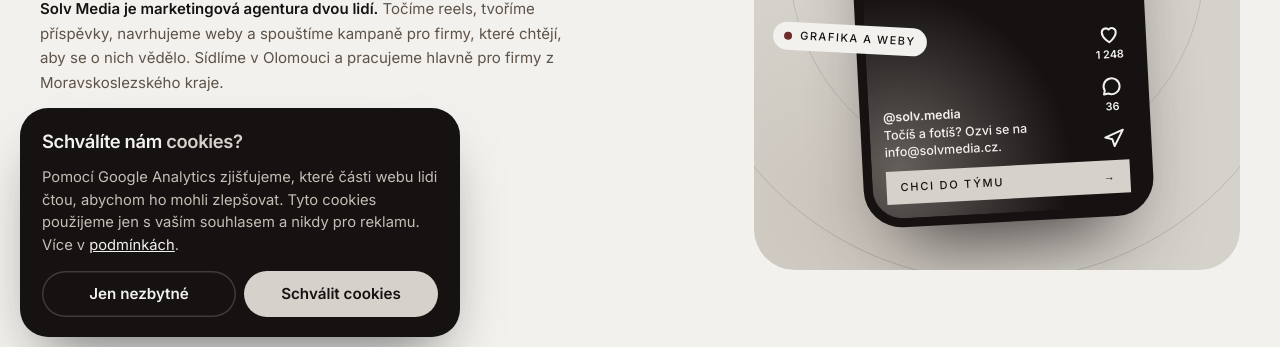
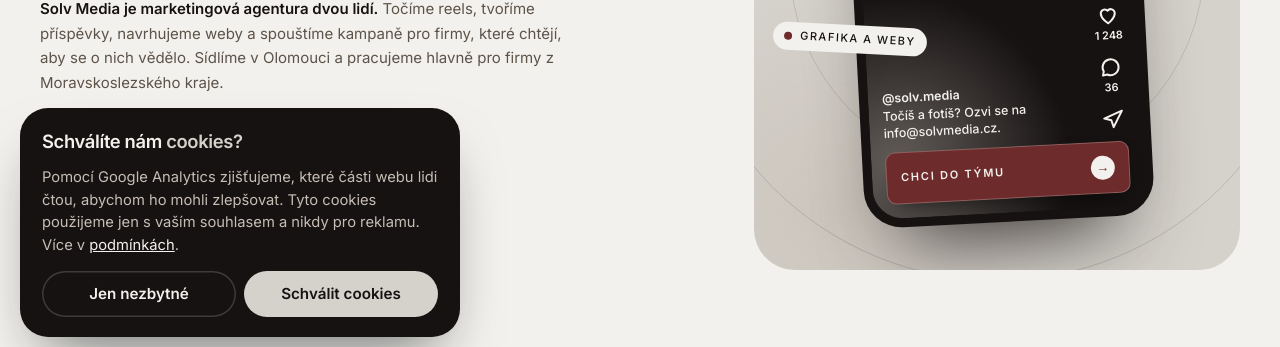
Before and after one commit to astaroam/solvmedia-web, a plain HTML site: page index.html in a window 1280 px wide. Shown: the part 451-798 px from the top of the page. Drawn offline with nearby package versions, Linux system fonts and the light colour scheme.

Commit message:
Náhled: tlačítko Chci do týmu ve vínové
Co-Authored-By: Claude Opus 5.5 <noreply@anthropic.com>
Claude-Session: https://claude.ai/code/session_01Fag1xAuWJfUsfgxPpXrcC9

```diff
--- a/index.html
+++ b/index.html
@@ -848,6 +848,12 @@ h1, h2, h3, .hero h1, .head h2, .contact h2 { font-family: var(--font-head); fon
 footer .services-nav { font: 600 1rem/1.4 var(--font-head); }
 @media (max-width: 820px) { header nav a { font: 600 1.5rem/1.2 var(--font-head); letter-spacing: 0; text-transform: none; } }
 @media (max-width: 620px) { .cta-tile .cta-h { font-size: 1.6rem; } .mate-name, .mate-flip .mate-name { font-size: 3.2rem; } .crew-facts b { font-size: 2.6rem; } }
+
+/* Tlačítko „Chci do týmu“ v telefonu: vínové, jasně klikací */
+.reel-cta { background: var(--wine); color: var(--paper); border: 1px solid color-mix(in srgb, var(--paper) 25%, transparent); border-radius: 10px; padding: 13px 14px; font: 600 11px/1 var(--font-body); letter-spacing: .16em; text-transform: uppercase; box-shadow: 0 10px 22px -10px rgba(0,0,0,.7); cursor: pointer; }
+.reel-cta .arr { display: grid; place-items: center; width: 24px; height: 24px; border-radius: 50%; background: var(--paper); color: var(--wine); font-size: 13px; letter-spacing: 0; }
+.reel-cta:hover { background: var(--wine-d); transform: translateY(-2px); }
+.reel-cta:focus-visible { outline: 2px solid var(--paper); outline-offset: 2px; }
 </style>
 </head>
 <body>
```
